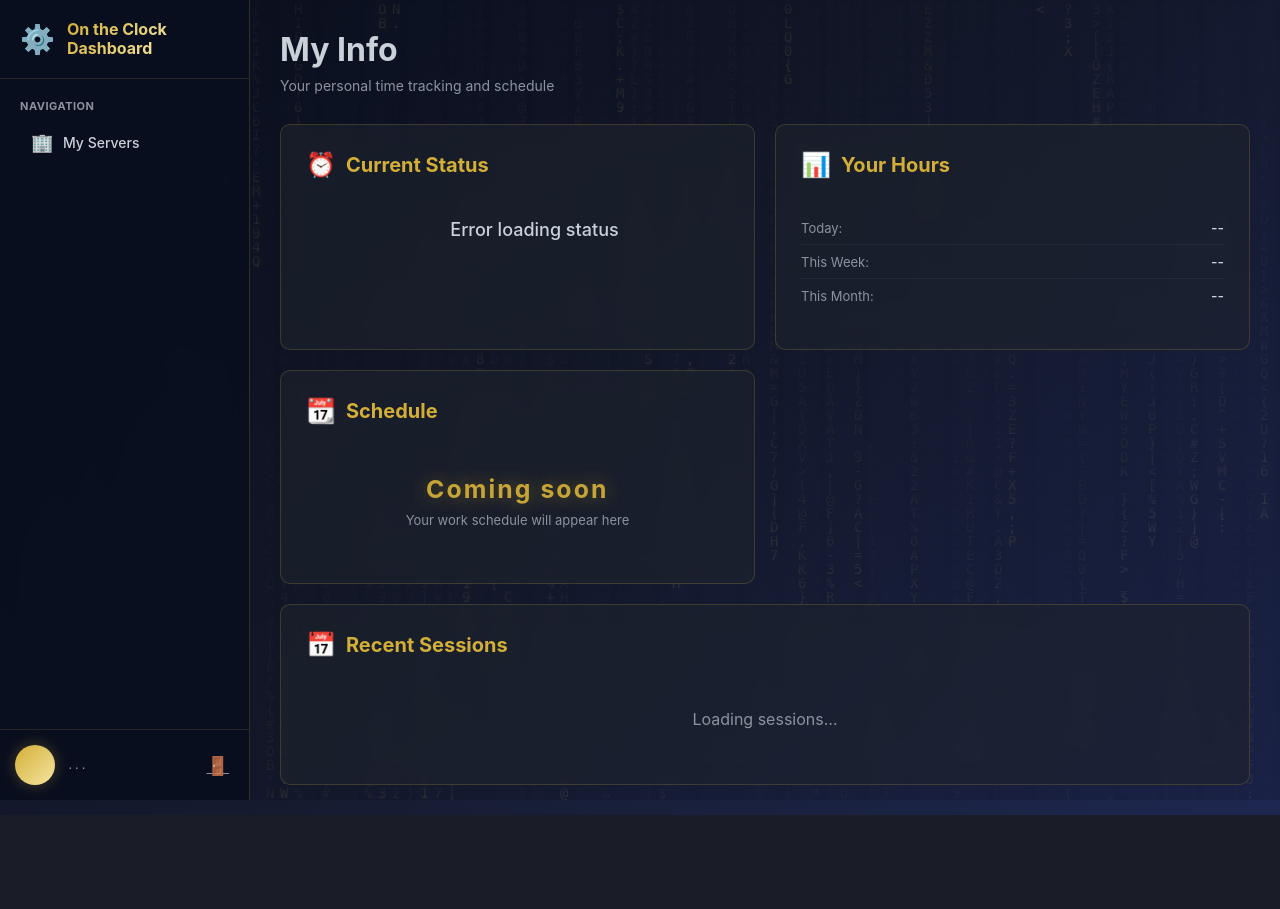
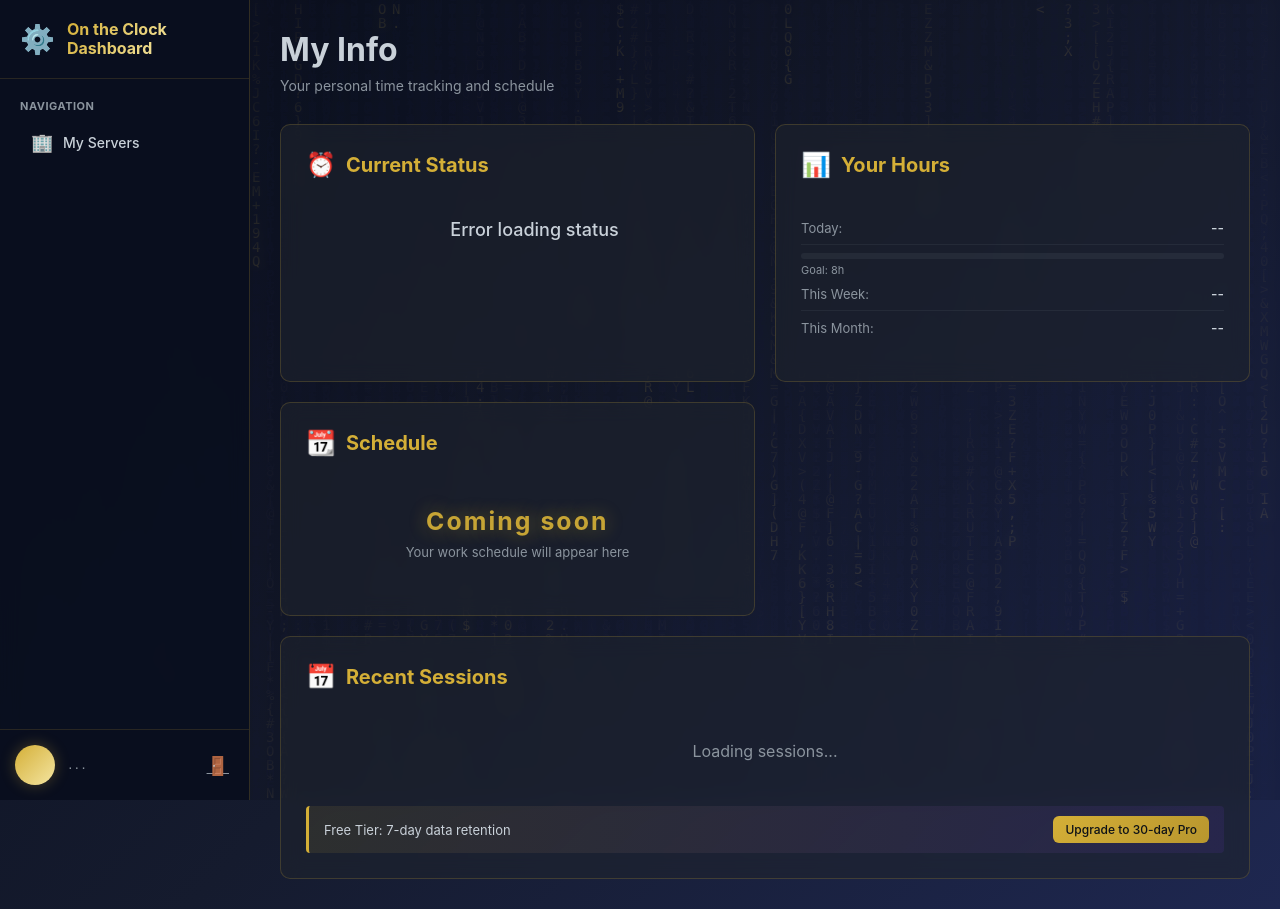
Before and after one commit to HypnotikAcid/On-The-Clock-Beta, a Flask app: template templates/dashboard_pages/on_the_clock.html in a window 1280 px wide. Before the commit the page ends 815 px from the top, so only its background shows below. Run offline with Flask 3, Linux system fonts and the light colour scheme; the template is opened without the code that fills it, so the values that code supplies are empty; parts of the project's set-up code (start-up, migrations or seed data) failed here and were passed over; some libraries are stand-ins or nearby versions.

Commit message:
Add visual progress bars and upgrade prompts to the dashboard
Introduces status badges, progress bars for daily hours, and a mini upgrade banner to the dashboard and employee views. Updates CSS in `static/css/dashboard.css` and HTML in `templates/dashboard_pages/employees.html` and `templates/dashboard_pages/on_the_clock.html`.

Replit-Commit-Author: Agent
Replit-Commit-Session-Id: bc3e6cf5-5f5d-48a6-921c-8fe9bac89488
Replit-Commit-Checkpoint-Type: intermediate_checkpoint
Replit-Commit-Event-Id: b34dd982-4cff-4f03-b58f-736c58c5ca39
Replit-Commit-Screenshot-Url: https://storage.googleapis.com/screenshot-production-us-central1/766a3f95-c60b-4c83-a09c-c00b61073e96/bc3e6cf5-5f5d-48a6-921c-8fe9bac89488/ivObtml

```diff
--- a/static/css/dashboard.css
+++ b/static/css/dashboard.css
@@ -113,10 +113,71 @@
             border-color: rgba(212, 175, 55, 0.15);
         }
 
-        .nav-item.active {
-            background: rgba(212, 175, 55, 0.15);
-            border-color: rgba(212, 175, 55, 0.3);
-            color: #D4AF37;
+        /* Status Badges */
+        .status-badge {
+            display: inline-flex;
+            align-items: center;
+            gap: 6px;
+            padding: 4px 10px;
+            border-radius: 20px;
+            font-size: 12px;
+            font-weight: 600;
+            text-transform: uppercase;
+            letter-spacing: 0.3px;
+        }
+
+        .status-badge.in {
+            background: rgba(16, 185, 129, 0.15);
+            color: #10B981;
+            border: 1px solid rgba(16, 185, 129, 0.3);
+        }
+
+        .status-badge.out {
+            background: rgba(139, 148, 158, 0.15);
+            color: #8B949E;
+            border: 1px solid rgba(139, 148, 158, 0.3);
+        }
+
+        /* Progress Bar */
+        .progress-container {
+            width: 100%;
+            height: 6px;
+            background: rgba(139, 148, 158, 0.1);
+            border-radius: 10px;
+            margin-top: 8px;
+            overflow: hidden;
+            position: relative;
+        }
+
+        .progress-bar {
+            height: 100%;
+            background: linear-gradient(90deg, #D4AF37, #F4E5A1);
+            border-radius: 10px;
+            transition: width 0.5s ease;
+        }
+
+        /* Anomaly Warning */
+        .anomaly-warning {
+            color: #EF4444;
+            display: inline-flex;
+            align-items: center;
+            gap: 4px;
+            font-size: 11px;
+            margin-top: 4px;
+            font-weight: 600;
+        }
+
+        /* Upgrade Prompt */
+        .upgrade-banner-mini {
+            background: linear-gradient(90deg, rgba(212, 175, 55, 0.1), rgba(124, 58, 237, 0.1));
+            border-left: 3px solid #D4AF37;
+            padding: 10px 15px;
+            border-radius: 4px;
+            margin-top: 15px;
+            font-size: 13px;
+            display: flex;
+            justify-content: space-between;
+            align-items: center;
         }
 
         .nav-item-icon {
--- a/templates/dashboard_pages/on_the_clock.html
+++ b/templates/dashboard_pages/on_the_clock.html
@@ -31,6 +31,10 @@
                 <span class="stat-label">Today:</span>
                 <span class="stat-value" id="hours-today">--</span>
             </div>
+            <div class="progress-container">
+                <div id="today-progress" class="progress-bar" style="width: 0%"></div>
+            </div>
+            <p style="font-size: 11px; color: #8B949E; margin-top: 4px;">Goal: 8h</p>
             <div class="stat-row">
                 <span class="stat-label">This Week:</span>
                 <span class="stat-value" id="hours-week">--</span>
@@ -57,6 +61,13 @@
         <div id="recent-sessions" class="sessions-list">
             <div class="loading-placeholder">Loading sessions...</div>
         </div>
+
+        {% if not server.subscription or server.subscription == 'free' %}
+        <div class="upgrade-banner-mini">
+            <span>Free Tier: 7-day data retention</span>
+            <a href="/dashboard/server/{{ server.id }}/upgrade" class="btn btn-sm btn-primary">Upgrade to 30-day Pro</a>
+        </div>
+        {% endif %}
     </div>
 </div>
 {% endblock %}
@@ -85,6 +96,11 @@ async function loadClockStatus() {
             }
 
             document.getElementById('hours-today').textContent = DashboardUtils.formatDuration(data.hours_today || 0);
+
+            // Update progress bar (cap at 8h = 480 mins)
+            const progress = Math.min(100, ((data.hours_today || 0) / 480) * 100);
+            document.getElementById('today-progress').style.width = `${progress}%`;
+
             document.getElementById('hours-week').textContent = DashboardUtils.formatDuration(data.hours_this_week || 0);
             document.getElementById('hours-month').textContent = DashboardUtils.formatDuration(data.hours_this_month || 0);
         } else {
```
Also changed, not shown: templates/dashboard_pages/employees.html (+5 -2 lines).
